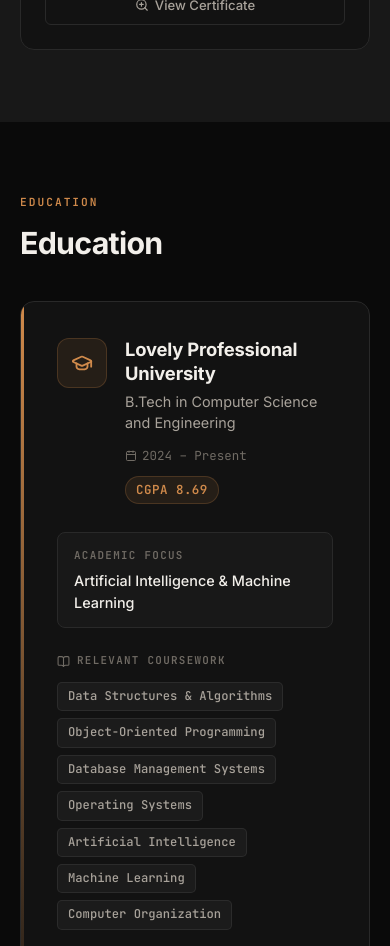
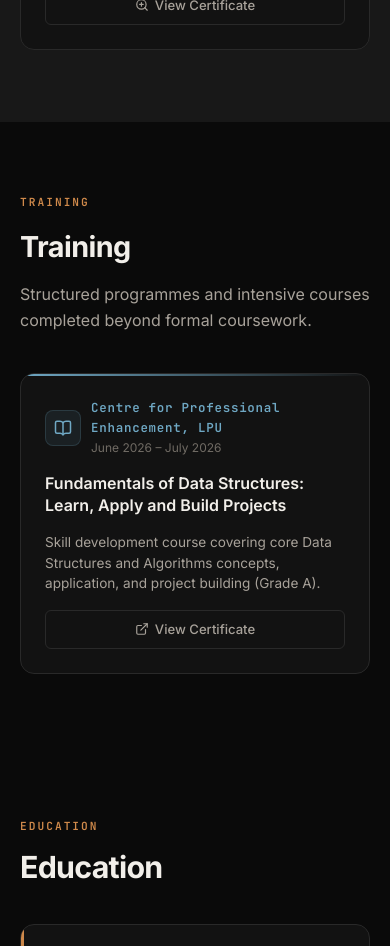
Before and after one commit to hrishi1314/portfolio, a Next.js app: page / in a window 390 px wide. Shown: the part 7400-8346 px from the top of the page. Built offline with nearby package versions, Linux system fonts and the light colour scheme.

Commit message:
feat: add dedicated Training section with DSA summer course certificate

```diff
--- a/src/app/page.tsx
+++ b/src/app/page.tsx
@@ -6,6 +6,7 @@
 import Skills from "@/components/Skills";
 import Projects from "@/components/Projects";
 import Certifications from "@/components/Certifications";
+import Training from "@/components/Training";
 import Education from "@/components/Education";
 import Resume from "@/components/Resume";
 import Contact from "@/components/Contact";
@@ -20,6 +21,7 @@
       <Skills />
       <Projects />
       <Certifications />
+      <Training />
       <Education />
       <Resume />
       <Contact />
--- a/src/components/Navbar.tsx
+++ b/src/components/Navbar.tsx
@@ -10,6 +10,7 @@
   { label: "Skills", href: "#skills" },
   { label: "Projects", href: "#projects" },
   { label: "Certificates", href: "#certificates" },
+  { label: "Training", href: "#training" },
   { label: "Education", href: "#education" },
   { label: "Contact", href: "#contact" },
 ];
--- /dev/null
+++ b/src/components/Training.tsx
@@ -0,0 +1,225 @@
+"use client";
+
+import { useRef } from "react";
+import { motion, useInView } from "framer-motion";
+import { ExternalLink, BookOpen } from "lucide-react";
+import { trainings } from "@/data/portfolio";
+import type { Training } from "@/data/portfolio";
+
+// Accent color for the Training section — distinct from the Certificates palette
+const TRAINING_ACCENT = "#6FA8C4"; // cool steel-blue: professional, distinct, harmonious
+
+function TrainingCard({
+  training,
+  index,
+  inView,
+}: {
+  training: Training;
+  index: number;
+  inView: boolean;
+}) {
+  const handleView = () => {
+    if (training.fileType === "pdf") {
+      window.open(training.filePath, "_blank", "noopener,noreferrer");
+    }
+  };
+
+  return (
+    <motion.div
+      initial={{ opacity: 0, y: 24 }}
+      animate={inView ? { opacity: 1, y: 0 } : {}}
+      transition={{
+        duration: 0.5,
+        delay: 0.1 + index * 0.08,
+        ease: [0.16, 1, 0.3, 1] as [number, number, number, number],
+      }}
+    >
+      <div
+        className="card card-glow"
+        style={{
+          padding: "24px",
+          height: "100%",
+          display: "flex",
+          flexDirection: "column",
+          gap: "16px",
+          position: "relative",
+          overflow: "hidden",
+        }}
+      >
+        {/* Top accent bar */}
+        <div
+          aria-hidden="true"
+          style={{
+            position: "absolute",
+            top: 0,
+            left: 0,
+            right: 0,
+            height: "2px",
+            background: `linear-gradient(90deg, ${TRAINING_ACCENT}, transparent)`,
+          }}
+        />
+
+        {/* Icon + Organizer */}
+        <div style={{ display: "flex", alignItems: "center", gap: "10px" }}>
+          <div
+            style={{
+              width: "36px",
+              height: "36px",
+              borderRadius: "8px",
+              background: `${TRAINING_ACCENT}18`,
+              border: `1px solid ${TRAINING_ACCENT}30`,
+              display: "flex",
+              alignItems: "center",
+              justifyContent: "center",
+              flexShrink: 0,
+            }}
+          >
+            <BookOpen size={18} color={TRAINING_ACCENT} />
+          </div>
+          <div>
+            <p
+              style={{
+                fontSize: "0.78rem",
+                fontWeight: 600,
+                color: TRAINING_ACCENT,
+                fontFamily: "var(--font-mono)",
+                letterSpacing: "0.06em",
+              }}
+            >
+              {training.organizer}
+            </p>
+            <p
+              style={{
+                fontSize: "0.75rem",
+                color: "var(--text-muted)",
+              }}
+            >
+              {training.date}
+            </p>
+          </div>
+        </div>
+
+        {/* Title */}
+        <h3
+          style={{
+            fontSize: "1rem",
+            fontWeight: 600,
+            color: "var(--text-primary)",
+            lineHeight: 1.35,
+            flex: 1,
+          }}
+        >
+          {training.title}
+        </h3>
+
+        {/* Description */}
+        {training.description && (
+          <p
+            style={{
+              fontSize: "0.85rem",
+              color: "var(--text-secondary)",
+              lineHeight: 1.5,
+            }}
+          >
+            {training.description}
+          </p>
+        )}
+
+        {/* Actions */}
+        <div style={{ display: "flex", gap: "8px", flexWrap: "wrap" }}>
+          <button
+            onClick={handleView}
+            className="btn-ghost"
+            style={{ flex: 1, justifyContent: "center" }}
+            aria-label={`View ${training.title} certificate`}
+          >
+            <ExternalLink size={14} />
+            View Certificate
+          </button>
+          {training.verificationUrl && (
+            <a
+              href={training.verificationUrl}
+              target="_blank"
+              rel="noopener noreferrer"
+              className="btn-ghost"
+              aria-label={`Verify ${training.title}`}
+            >
+              <ExternalLink size={14} />
+              Verify
+            </a>
+          )}
+        </div>
+      </div>
+    </motion.div>
+  );
+}
+
+export default function Training() {
+  const ref = useRef(null);
+  const inView = useInView(ref, { once: true, margin: "-80px" });
+
+  return (
+    <section
+      id="training"
+      className="section"
+      ref={ref}
+      aria-label="Training section"
+    >
+      <div className="section-inner">
+        <div className="section-header">
+          <motion.span
+            className="section-label"
+            initial={{ opacity: 0, y: 16 }}
+            animate={inView ? { opacity: 1, y: 0 } : {}}
+            transition={{ duration: 0.5 }}
+            style={{ display: "block", marginBottom: "12px" }}
+          >
+            Training
+          </motion.span>
+          <motion.h2
+            initial={{ opacity: 0, y: 16 }}
+            animate={inView ? { opacity: 1, y: 0 } : {}}
+            transition={{ duration: 0.5, delay: 0.08 }}
+            style={{
+              fontSize: "clamp(1.8rem, 4vw, 2.6rem)",
+              fontWeight: 700,
+              letterSpacing: "-0.02em",
+            }}
+          >
+            Training
+          </motion.h2>
+          <motion.p
+            initial={{ opacity: 0, y: 16 }}
+            animate={inView ? { opacity: 1, y: 0 } : {}}
+            transition={{ duration: 0.5, delay: 0.14 }}
+            style={{
+              fontSize: "1rem",
+              color: "var(--text-secondary)",
+              marginTop: "12px",
+            }}
+          >
+            Structured programmes and intensive courses completed beyond formal
+            coursework.
+          </motion.p>
+        </div>
+
+        <div
+          style={{
+            display: "grid",
+            gridTemplateColumns: "repeat(auto-fill, minmax(280px, 1fr))",
+            gap: "20px",
+          }}
+        >
+          {trainings.map((training, i) => (
+            <TrainingCard
+              key={training.id}
+              training={training}
+              index={i}
+              inView={inView}
+            />
+          ))}
+        </div>
+      </div>
+    </section>
+  );
+}
--- a/src/data/portfolio.ts
+++ b/src/data/portfolio.ts
@@ -365,6 +365,34 @@
 ];
 
 // ============================================================
+// TRAINING
+// ============================================================
+
+export type Training = {
+  id: string;
+  title: string;
+  organizer: string;
+  date: string;
+  description: string;
+  filePath: string;
+  fileType: "pdf" | "png" | "jpg" | "jpeg";
+  verificationUrl?: string;
+};
+
+export const trainings: Training[] = [
+  {
+    id: "dsa-summer-course",
+    title: "Fundamentals of Data Structures: Learn, Apply and Build Projects",
+    organizer: "Centre for Professional Enhancement, LPU",
+    date: "June 2026 – July 2026",
+    description:
+      "Skill development course covering core Data Structures and Algorithms concepts, application, and project building (Grade A).",
+    filePath: "/certificates/training/dsa-summer-course.pdf",
+    fileType: "pdf",
+  },
+];
+
+// ============================================================
 // EDUCATION
 // ============================================================
 
```
Also changed, not shown: 1 other file (tests, documents, lock files or other folders).
